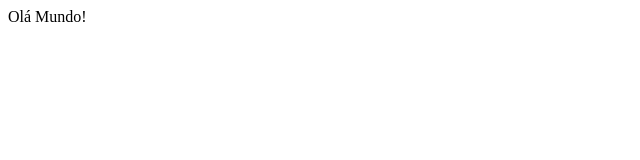
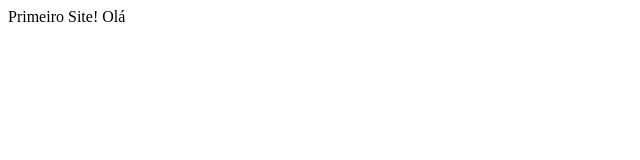
Before and after one commit to eduardonuneslino/ExperienciaCriativaBCC, a plain HTML site: page index.html in a window 1280 px wide. Shown: the full height of the page, 0-640 px from the left. Drawn offline with Linux system fonts and the light colour scheme.

Commit message:
versão 2

```diff
--- a/index.html
+++ b/index.html
@@ -1,10 +1,9 @@
-
 <html>
 	<head>
 	</head>
 	<body>
 
-		Olá Mundo!
+		Primeiro Site! Olá
 
 	</body>
 </html>
```
